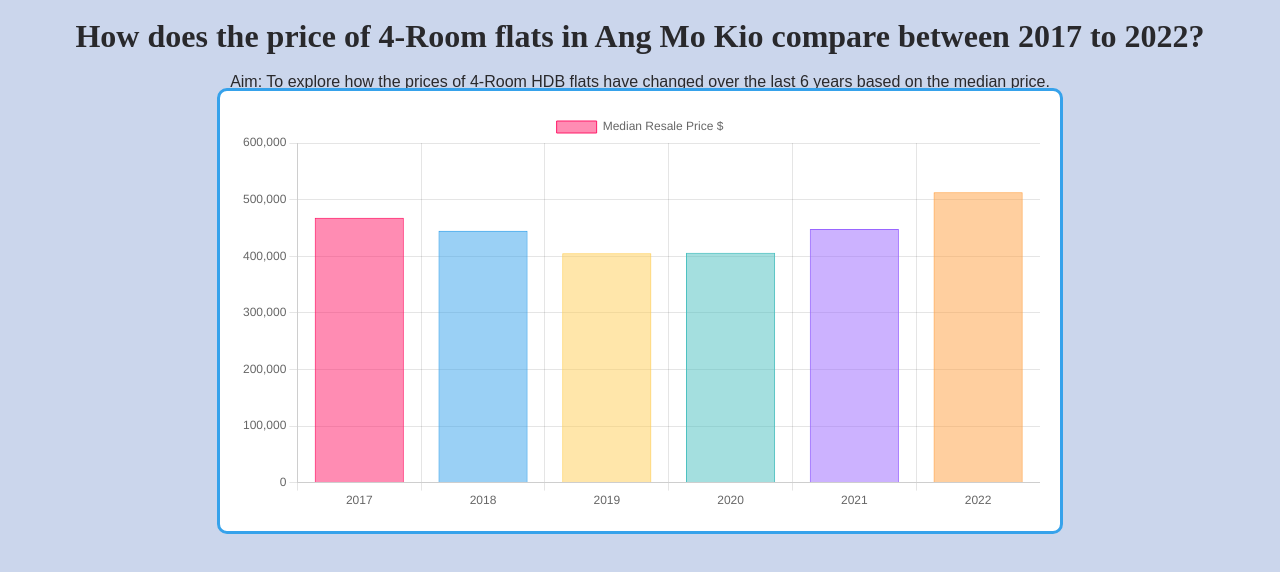
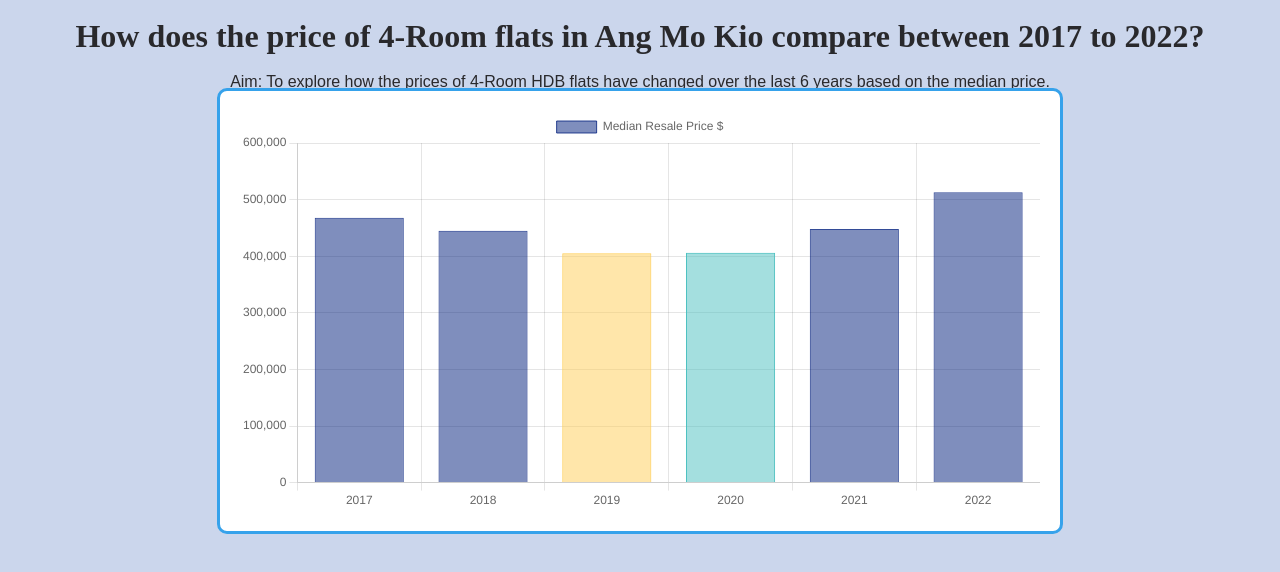
Before and after one commit to cafefiend/HASS-assignment3, a website: page index.html in a window 1280 px wide. Drawn offline with nearby package versions, Linux system fonts and the light colour scheme.

Commit message:
Update index.html

```diff
--- a/index.html
+++ b/index.html
@@ -99,22 +99,22 @@
           label: 'Median Resale Price $',
           data: resalePrice,
           backgroundColor: [
-            'rgba(255, 26, 104, 0.5)',
-            'rgba(54, 162, 235, 0.5)',
+            'rgba(0, 31, 125, 0.5)',
+            'rgba(0, 31, 125, 0.5)',
             'rgba(255, 206, 86, 0.5)',
             'rgba(75, 192, 192, 0.5)',
-            'rgba(153, 102, 255, 0.5)',
-            'rgba(255, 159, 64, 0.5)',
-            'rgba(0, 0, 0, 0.5)'
+            'rgba(0, 31, 125, 0.5)',
+            'rgba(0, 31, 125, 0.5)',
+            'rgba(0, 31, 125, 0.5)'
           ],
           borderColor: [
-            'rgba(255, 26, 104, 1)',
-            'rgba(54, 162, 235, 1)',
+            'rgba(0, 31, 125, 0.8)',
+            'rgba(0, 31, 125, 0.8)',
             'rgba(255, 206, 86, 1)',
             'rgba(75, 192, 192, 1)',
-            'rgba(153, 102, 255, 1)',
-            'rgba(255, 159, 64, 1)',
-            'rgba(0, 0, 0, 1)'
+            'rgba(0, 31, 125, 0.8)',
+            'rgba(0, 31, 125, 0.8)',
+            'rgba(0, 31, 125, 0.8)'
           ],
           borderWidth: 1
         }]
```
